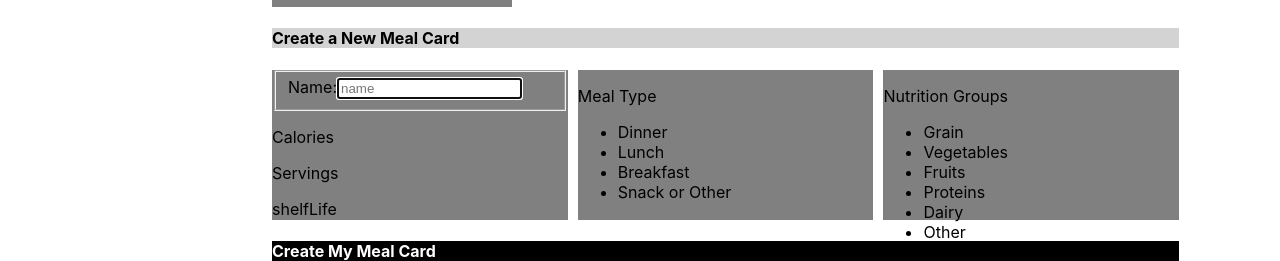
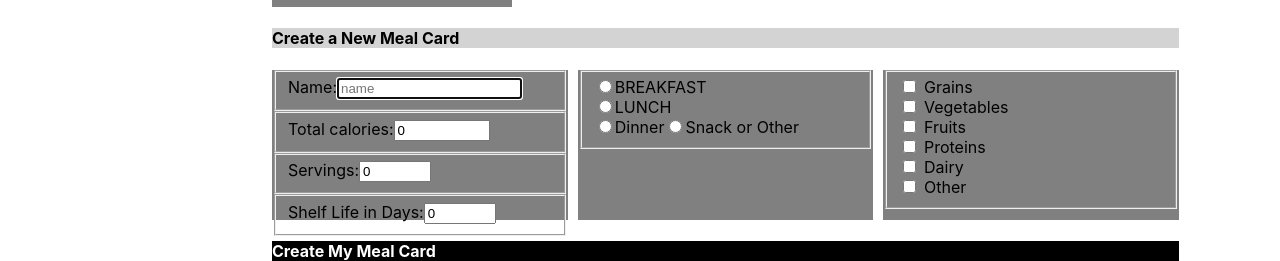
Before and after one commit to rushayhays/NSSfrontendCapstoneMAG, a React (Create React App) app: page /foodstorage/mymealcards in a window 1280 px wide. Shown: the part 608-869 px from the top of the page. Built offline with nearby package versions, Linux system fonts and the light colour scheme; no server answers.

Commit message:
checkboxes created

```diff
--- a/src/componenets/foodStorage/myMealCards/MyMealCards.js
+++ b/src/componenets/foodStorage/myMealCards/MyMealCards.js
@@ -16,7 +16,6 @@ export const MyMealCards = () => {
         name:""
     }])
     const [singleMeal, setSingleMeal] = useState({
-        id:0,
         userId:0,
         calories:0,
         mealTypeId:0,
@@ -24,6 +23,14 @@ export const MyMealCards = () => {
         shelfLifeInDays:0,
         name:""
     })
+
+    //This will keeptrack of whether a box is checked or unchecked
+    const [checkedone, setCheckedOne] = useState(false)
+    const [checkedtwo, setCheckedTwo] = useState(false)
+    const [checkedthree, setCheckedThree] = useState(false)
+    const [checkedfour, setCheckedFour] = useState(false)
+    const [checkedfive, setCheckedFive] = useState(false)
+    const [checkedsix, setCheckedSix] = useState(false)
 
     //Update this later to get the User's ID dynamically
     const userNum=1;
@@ -34,11 +41,14 @@ export const MyMealCards = () => {
         });
     }, []);
 
+    //Putting newSingleMeal out here makes it available to both handleInputChange functions
+    const newSingleMeal = { ...singleMeal }
+    newSingleMeal.userId=userNum;
+
     const handleControlledInputChange = (event) => {
 		//A sepearte useState is needed here, because meals, creates an
         //array of meal objects, but this needs something that only deals with
         //and updates one object total
-		const newSingleMeal = { ...singleMeal }
 		let selectedVal = event.target.value
 		// forms always provide values as strings. But we want to save the ids as numbers.
 		if (event.target.id.includes("Id")) {
@@ -49,6 +59,36 @@ export const MyMealCards = () => {
 		// update state
 		setSingleMeal(newSingleMeal)
 	}
+
+    const handleRadioButtonChange = (event) => {
+        let userChoice = parseInt(event.target.value)
+        newSingleMeal.mealTypeId=userChoice
+        setSingleMeal(newSingleMeal)
+
+    }
+
+
+
+    const checkBoxChangeHandleOne = (event) => {
+        setCheckedOne(!checkedone)
+        console.log(checkedone)
+    }
+    const checkBoxChangeHandleTwo = (event) => {
+        setCheckedTwo(!checkedtwo)
+        console.log(checkedtwo)
+    }
+    const checkBoxChangeHandleThree = (event) => {
+        setCheckedThree(!checkedthree)
+    }
+    const checkBoxChangeHandleFour = (event) => {
+        setCheckedFour(!checkedfour)
+    }
+    const checkBoxChangeHandleFive = (event) => {
+        setCheckedFive(!checkedfive)
+    }
+    const checkBoxChangeHandleSix = (event) => {
+        setCheckedSix(!checkedsix)
+    }
 
     return(
         <>
@@ -72,38 +112,63 @@ export const MyMealCards = () => {
                     <div className="mealCreateEntryBox" id="box1">
                         <fieldset>
                             <div className="form-group">
-                                <label htmlFor="name">Name:</label>
+                                <label for="name">Name:</label>
                                 <input type="text" id="name" onChange={handleControlledInputChange} required autoFocus className="form-control" placeholder="name" value={singleMeal.name} />
                             </div>
                         </fieldset>
-                        <p>Calories</p>
-                        <p>Servings</p>
-                        <p>shelfLife</p>
-
-
+                        <fieldset>
+                            <div className="form-group">
+                                <label for="calories">Total calories:</label>
+                                <input type="number" id="calories" onChange={handleControlledInputChange} name="calories" min="1" max="1000000" value={singleMeal.calories}/>
+                            </div>
+                        </fieldset>
+                        <fieldset>
+                            <div className="form-group">
+                                <label for="servings">Servings:</label>
+                                <input type="number" id="servings" onChange={handleControlledInputChange} name="servings" min="1" max="8000" value={singleMeal.servings}/>
+                            </div>
+                        </fieldset>
+                        <fieldset>
+                            <div className="form-group">
+                                <label for="shelfLifeInDays">Shelf Life in Days:</label>
+                                <input type="number" id="shelfLifeInDays" onChange={handleControlledInputChange} name="shelfLifeInDays"min="1" max="4000" value={singleMeal.shelfLifeInDays}/>
+                            </div>
+                        </fieldset>
                     </div>
                     {/* Box2 will also post to MealPacket  */}
                     <div className="mealCreateEntryBox" id="box2">
-                        <p>Meal Type</p>
-                        <ul>
-                            <li>Dinner</li>
-                            <li>Lunch</li>
-                            <li>Breakfast</li>
-                            <li>Snack or Other</li>
-                        </ul>
-
+                        <fieldset>
+                            <div className="form-group">
+                                {/* remember to change all valuee to numbers and use parseInt when grabbing */}
+                                <input type="radio" id="breakfast"  onChange={handleRadioButtonChange} name="mealType" value="1"/>
+                                <label for="breakfast">BREAKFAST</label><br/>
+                                <input type="radio" id="lunch" onChange={handleRadioButtonChange} name="mealType" value="2"/>
+                                <label for="lunch">LUNCH</label><br/>
+                                <input type="radio" id="dinner" onChange={handleRadioButtonChange} name="mealType" value="3"/>
+                                <label for="dinner">Dinner</label>
+                                <input type="radio" id="snack" onChange={handleRadioButtonChange} name="mealType" value="4"/>
+                                <label for="snack">Snack or Other</label>
+                            </div>
+                        </fieldset>
                     </div>
                     {/* This will need to post to mealNutrition once per every checked box */}
                     <div className="mealCreateEntryBox" id="box3">
-                    <p>Nutrition Groups</p>
-                        <ul>
-                            <li>Grain</li>
-                            <li>Vegetables</li>
-                            <li>Fruits</li>
-                            <li>Proteins</li>
-                            <li>Dairy</li>
-                            <li>Other</li>
-                        </ul>
+                        <fieldset>
+                            <div className="form-group">
+                                <input type="checkbox" id="nutrition1" checked={checkedone} onChange={checkBoxChangeHandleOne} name="nutrition1" value="1"/>
+                                <label for="nutrition1"> Grains</label><br/>
+                                <input type="checkbox" id="nutrition2" checked={checkedtwo} onChange={ checkBoxChangeHandleTwo} name="nutrition2" value="2"/>
+                                <label for="nutrition2"> Vegetables</label><br/>
+                                <input type="checkbox" id="nutrition3" checked={checkedthree} onChange={checkBoxChangeHandleThree} name="nutrition3" value="3"/>
+                                <label for="nutrition3"> Fruits</label><br/>
+                                <input type="checkbox" id="nutrition4"  checked={checkedfour} onChange={checkBoxChangeHandleFour} name="nutrition4" value="4"/>
+                                <label for="nutrition4"> Proteins</label><br/>
+                                <input type="checkbox" id="nutrition5"  checked={checkedfive} onChange={checkBoxChangeHandleFive} name="nutrition5" value="5"/>
+                                <label for="nutrition5"> Dairy</label><br/>
+                                <input type="checkbox" id="nutrition6"  checked={checkedsix} onChange={checkBoxChangeHandleSix} name="nutrition6" value="6"/>
+                                <label for="nutrition6"> Other</label><br/>
+                            </div>
+                        </fieldset>
                     </div>
                 </div>
                 <div id="createButtonArea">
```
